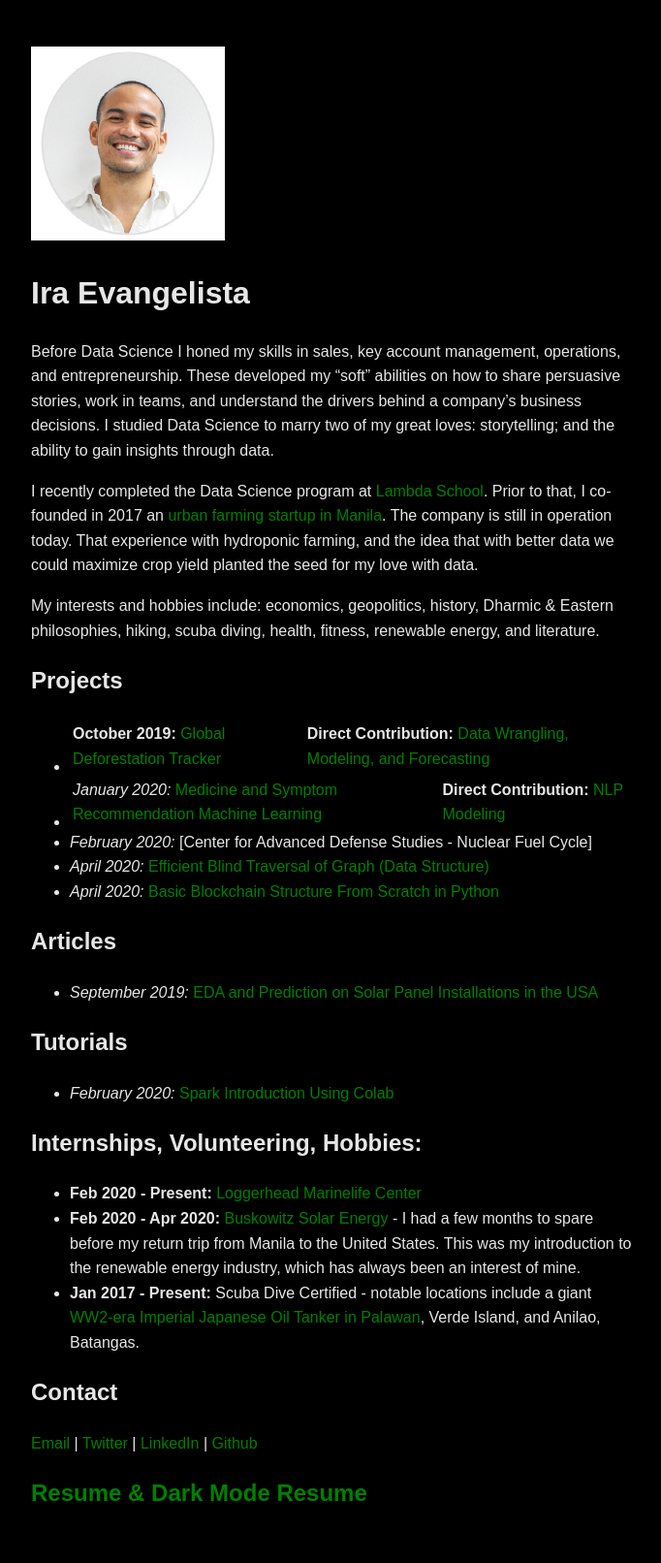
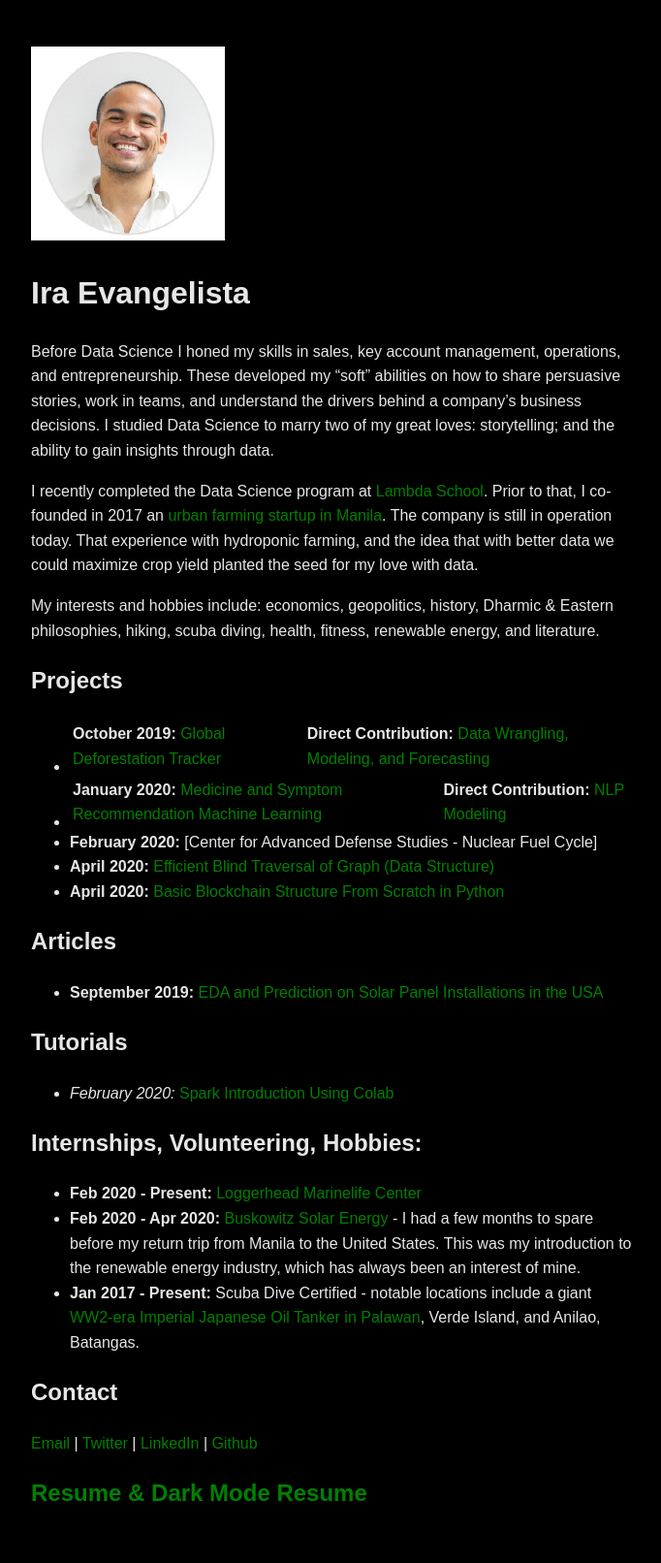
Before and after one commit to pragmatizt/ira_evangelista.github.io, a Jekyll site: the page built from index.md, in a window 1280 px wide. Shown: the whole page at 97% size, without its empty margins (296-978 px from the left). Built offline with Jekyll 4.4.1, drawn with Linux system fonts in a browser that asks for light colours; our own code applies the rules of GitHub Pages for plain Markdown files.

```diff
--- a/index.md
+++ b/index.md
@@ -10,13 +10,13 @@ My interests and hobbies include: economics, geopolitics, history, Dharmic & Eas
 
 ## Projects
 - **October 2019:** [Global Deforestation Tracker](https://github.com/build-deforestation-application) | **Direct Contribution:** [Data Wrangling, Modeling, and Forecasting](https://github.com/pragmatizt/deforestation_app/tree/master/notebooks)
-- *January 2020:* [Medicine and Symptom Recommendation Machine Learning](https://github.com/Medical-Cabinet-2) | **Direct Contribution:** [NLP Modeling](https://github.com/Medical-Cabinet-2/Data-Science/blob/master/NLP_model/nlp_model_comparison.ipynb)
-- *February 2020:* [Center for Advanced Defense Studies - Nuclear Fuel Cycle]
-- *April 2020:* [Efficient Blind Traversal of Graph (Data Structure)](https://github.com/pragmatizt/Blind-Graph-Traversal)
-- *April 2020:* [Basic Blockchain Structure From Scratch in Python](https://github.com/pragmatizt/Blockchain-Challenge)
+- **January 2020:** [Medicine and Symptom Recommendation Machine Learning](https://github.com/Medical-Cabinet-2) | **Direct Contribution:** [NLP Modeling](https://github.com/Medical-Cabinet-2/Data-Science/blob/master/NLP_model/nlp_model_comparison.ipynb)
+- **February 2020:** [Center for Advanced Defense Studies - Nuclear Fuel Cycle]
+- **April 2020:** [Efficient Blind Traversal of Graph (Data Structure)](https://github.com/pragmatizt/Blind-Graph-Traversal)
+- **April 2020:** [Basic Blockchain Structure From Scratch in Python](https://github.com/pragmatizt/Blockchain-Challenge)
 
 ## Articles
-- *September 2019:* [EDA and Prediction on Solar Panel Installations in the USA](https://medium.com/@evangelista.ira/the-state-of-solar-a-bright-future-cf98eeb6b8df)
+- **September 2019:** [EDA and Prediction on Solar Panel Installations in the USA](https://medium.com/@evangelista.ira/the-state-of-solar-a-bright-future-cf98eeb6b8df)
 
 ## Tutorials
 - *February 2020:* [Spark Introduction Using Colab](https://colab.research.google.com/drive/1AnuR9z_6YQY1v-UytY6pzPmq2ls5kCHy?usp=sharing)
```
